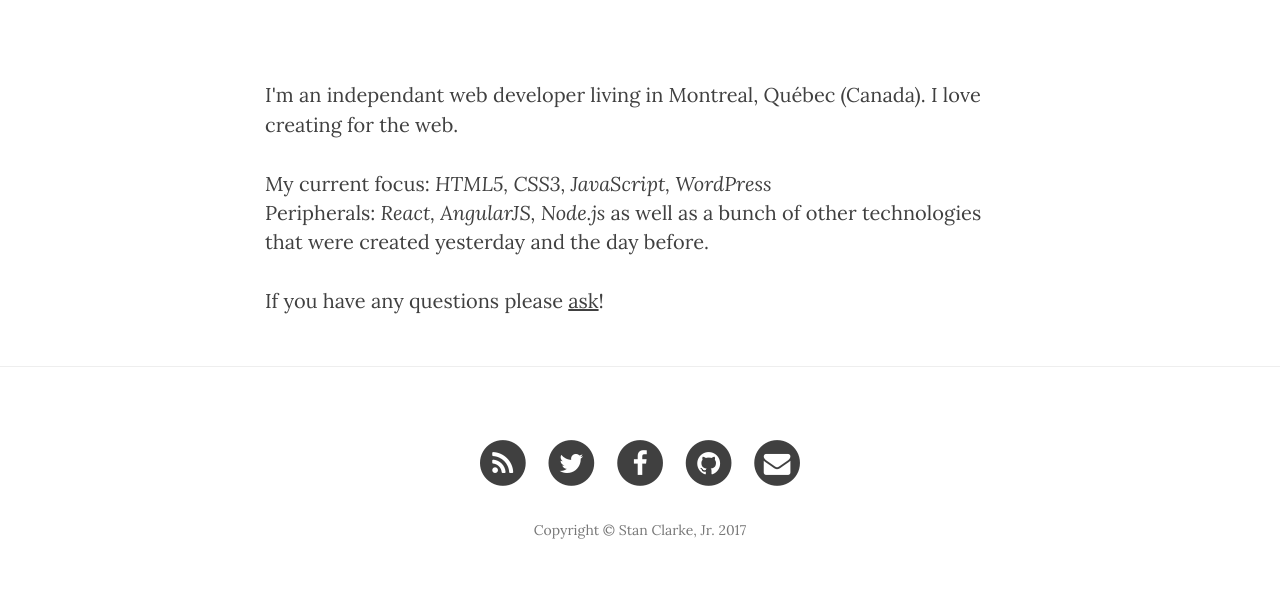
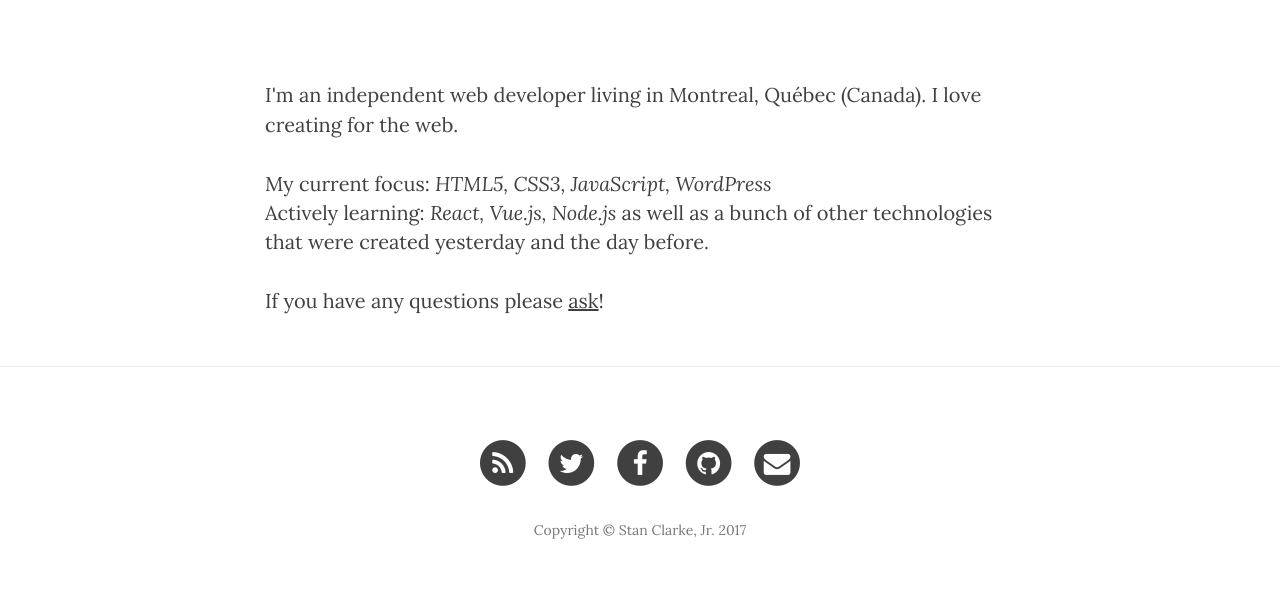
Before and after one commit to stanclarke-jr/stanclarke-jr.github.io, a Jekyll site: the page built from about.html, in a window 1280 px wide. Shown: the part 448-1054 px from the top of the page. Built offline with Jekyll 4.4.1, drawn with Linux system fonts in a browser that asks for light colours; nearby versions of some CDN libraries.

Commit message:
minor edits and typo fixes

```diff
--- a/about.html
+++ b/about.html
@@ -5,7 +5,7 @@ description: Thanks for stopping by.
 header-img: img/about-bg.jpg
 ---
 
-<p>I'm an independant web developer living in Montreal, Québec (Canada). I love creating for the web.</p>
+<p>I'm an independent web developer living in Montreal, Québec (Canada). I love creating for the web.</p>
 My current focus: <em>HTML5, CSS3, JavaScript, WordPress</em><br />
-Peripherals: <em>React, AngularJS, Node.js</em> as well as a bunch of other technologies that were created yesterday and the day before.
+Actively learning: <em>React,  Vue.js, Node.js</em> as well as a bunch of other technologies that were created yesterday and the day before.
 <p>If you have any questions please <a href="mailto:sclarke.jr@gmail.com">ask</a>!</p>
```
